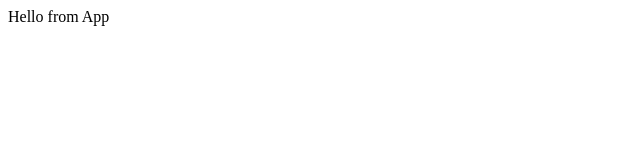
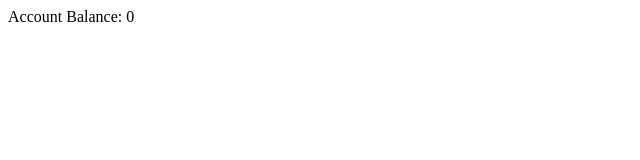
Before and after one commit to derrickmstrong/reactreduxhooks, a React (Create React App) app: page / in a window 1280 px wide. Shown: the top 160 px of the page, without its empty margins (0-640 px from the left). Built offline with nearby package versions, Linux system fonts and the light colour scheme.

Commit message:
Access account state via useSelector hook

```diff
--- a/src/App.js
+++ b/src/App.js
@@ -1,9 +1,12 @@
 import React from 'react'
+import { useSelector } from 'react-redux'
 
 const App = () => {
+    const account = useSelector((state) => state.account)
+    console.log('Account:', account)
     return (
         <div>
-            Hello from App
+            Account Balance: {account}
         </div>
     )
 }
```
